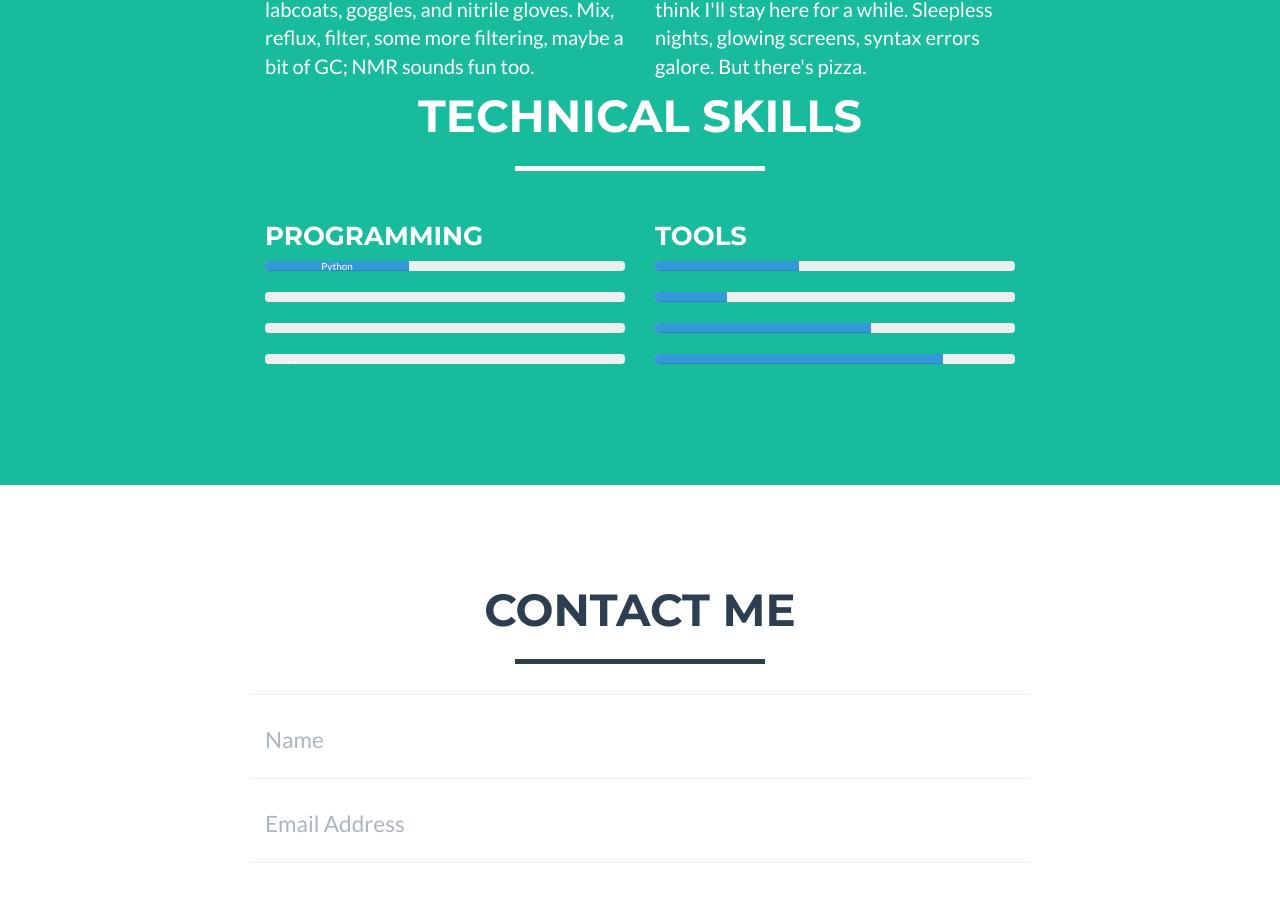
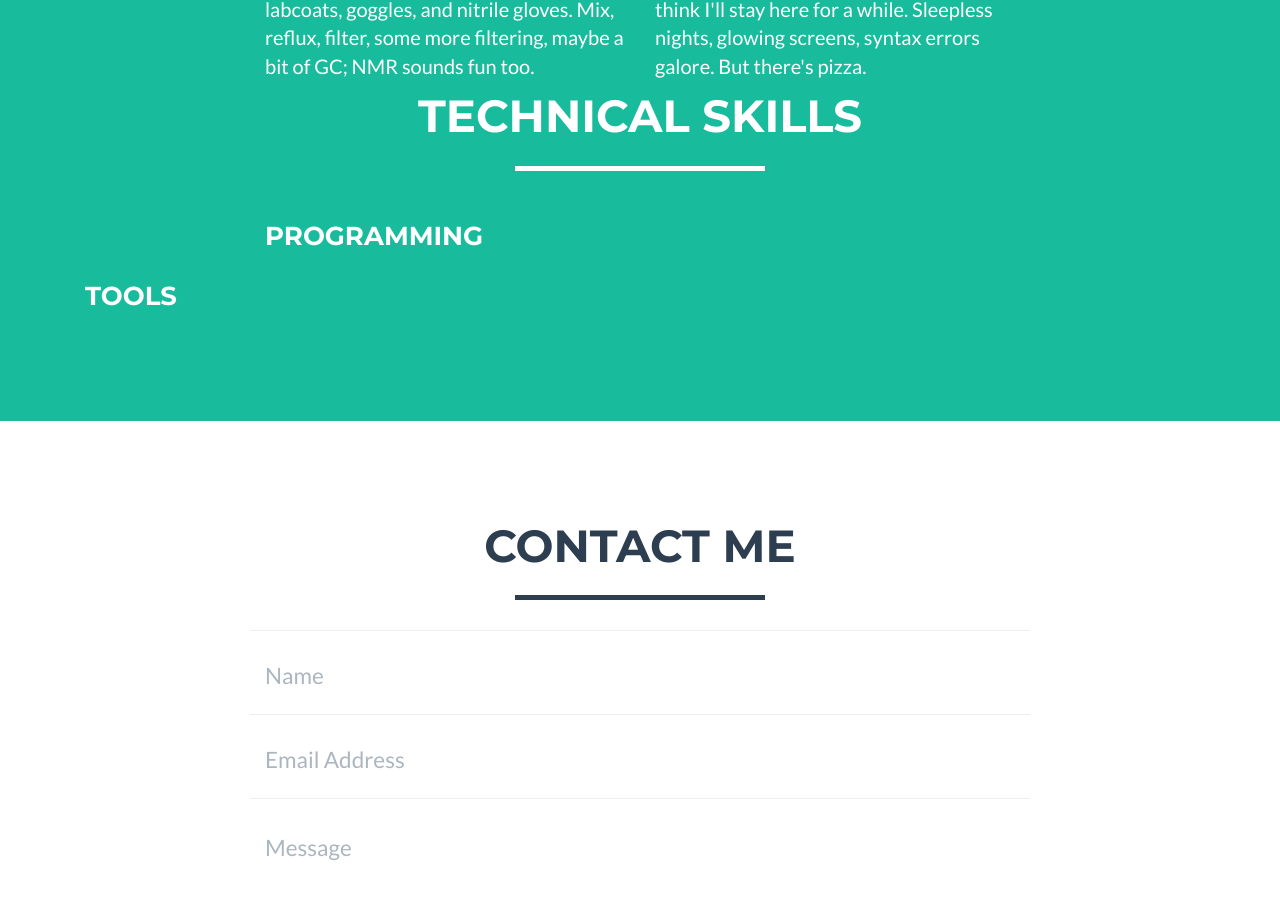
Before and after one commit to milktea02/milktea02.github.io, a Jekyll site: the page built from index.html, in a window 1280 px wide and 900 px high, scrolled down 1191 px. Built offline with Jekyll 4.4.1, drawn with Linux system fonts in a browser that asks for light colours.

Commit message:
ok forget about progress bars

```diff
--- a/_includes/about.html
+++ b/_includes/about.html
@@ -23,55 +23,14 @@
                 </div>
             </div>
             <div class="row">
-                <div class="col-lg-4 col-lg-offset-2">
+                <div class="col-lg-2 col-lg-offset-2">
                     <h3>Programming</h3>
-                    <div class="progress">
 
-                      <div class="progress-bar progress-bar-info" role="progressbar" aria-valuenow="40" aria-valuemin="0" aria-valuemax="100" style="width: 40%">
-                        <span>Python</span>
-                      </div>
-                    </div>
-                    <div class="progress">
-                        <h5>Java</h5>
-                      <div class="progress-bar progress-bar-info" role="progressbar" aria-valuenow="20" aria-valuemin="0" aria-valuemax="100" style="width: 20%">
-                        <span class="sr-only">20% Complete</span>
-                      </div>
-                    </div>
-                    <div class="progress">
-                        <h6>C#</h6>
-                      <div class="progress-bar progress-bar-info" role="progressbar" aria-valuenow="60" aria-valuemin="0" aria-valuemax="100" style="width: 60%">
-                        <span class="sr-only">60% Complete (warning)</span>
-                      </div>
-                    </div>
-                    <div class="progress">
-                        <p> hello </p>
-                      <div class="progress-bar progress-bar-info" role="progressbar" aria-valuenow="80" aria-valuemin="0" aria-valuemax="100" style="width: 80%">
-                        <span class="sr-only">80% Complete (danger)</span>
-                      </div>
                     </div>
                 </div>
-                <div class="col-lg-4">
+                <div class="col-lg-2">
                     <h3>Tools</h3>
-                    <div class="progress">
-                          <div class="progress-bar progress-bar-info" role="progressbar" aria-valuenow="40" aria-valuemin="0" aria-valuemax="100" style="width: 40%">
-                            <span class="sr-only">40% Complete (success)</span>
-                          </div>
-                        </div>
-                        <div class="progress">
-                          <div class="progress-bar progress-bar-info" role="progressbar" aria-valuenow="20" aria-valuemin="0" aria-valuemax="100" style="width: 20%">
-                            <span class="sr-only">20% Complete</span>
-                          </div>
-                        </div>
-                        <div class="progress">
-                          <div class="progress-bar progress-bar-info" role="progressbar" aria-valuenow="60" aria-valuemin="0" aria-valuemax="100" style="width: 60%">
-                            <span class="sr-only">60% Complete (warning)</span>
-                          </div>
-                        </div>
-                        <div class="progress">
-                          <div class="progress-bar progress-bar-info" role="progressbar" aria-valuenow="80" aria-valuemin="0" aria-valuemax="100" style="width: 80%">
-                            <span class="sr-only">80% Complete (danger)</span>
-                          </div>
-                        </div>
+
                 </div>
             </div>
 
```
